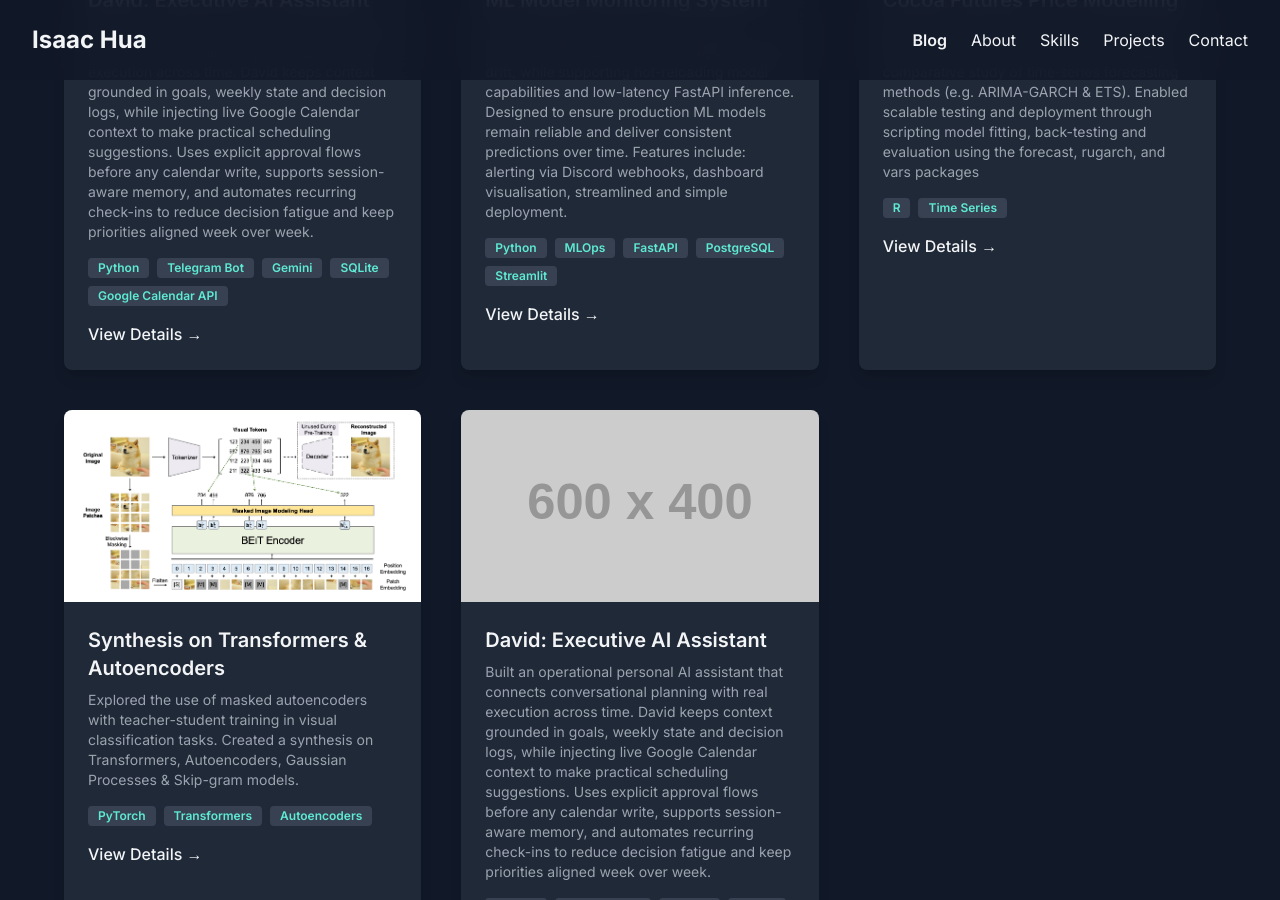
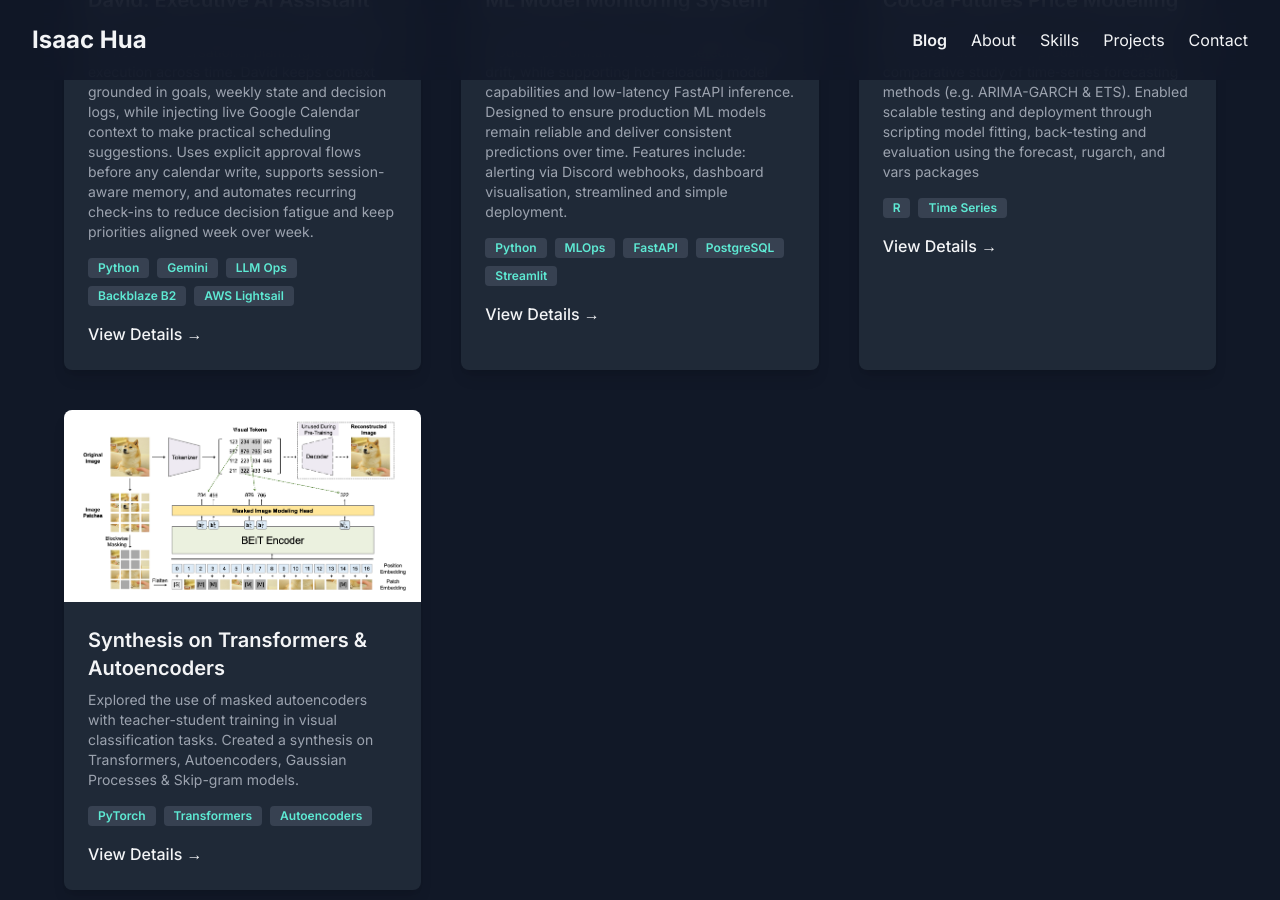
Before and after one commit to isaachuahy/isaachuahy.github.io, a Jekyll site: the page built from index.html, in a window 1280 px wide and 900 px high, scrolled down 2660 px. Built offline with Jekyll 4.4.1, drawn with Linux system fonts in a browser that asks for light colours; nearby versions of some CDN libraries; some of the changed text lies outside the part shown.

Commit message:
Update project details; remove duplicate David project card

```diff
--- a/index.html
+++ b/index.html
@@ -181,10 +181,10 @@ title: "Home"
                         </p>
                          <div class="flex flex-wrap gap-2 mb-4">
                             <span class="bg-gray-700 text-teal-300 text-xs font-semibold px-2.5 py-0.5 rounded">Python</span>
-                            <span class="bg-gray-700 text-teal-300 text-xs font-semibold px-2.5 py-0.5 rounded">Telegram Bot</span>
                             <span class="bg-gray-700 text-teal-300 text-xs font-semibold px-2.5 py-0.5 rounded">Gemini</span>
-                            <span class="bg-gray-700 text-teal-300 text-xs font-semibold px-2.5 py-0.5 rounded">SQLite</span>
-                            <span class="bg-gray-700 text-teal-300 text-xs font-semibold px-2.5 py-0.5 rounded">Google Calendar API</span>
+                            <span class="bg-gray-700 text-teal-300 text-xs font-semibold px-2.5 py-0.5 rounded">LLM Ops</span>
+                            <span class="bg-gray-700 text-teal-300 text-xs font-semibold px-2.5 py-0.5 rounded">Backblaze B2</span>
+                            <span class="bg-gray-700 text-teal-300 text-xs font-semibold px-2.5 py-0.5 rounded">AWS Lightsail</span>
                         </div>
                         <a href="https://github.com/isaachuahy/david" class="text-accent-color hover:text-accent-light font-medium inline-flex items-center">View Details &rarr;</a>
                     </div>
@@ -237,25 +237,6 @@ title: "Home"
                             <span class="bg-gray-700 text-teal-300 text-xs font-semibold px-2.5 py-0.5 rounded">Autoencoders</span>
                         </div>
                         <a href="https://drive.google.com/file/d/1npLudNQBb09_m_AR_Rq6GgmhCyfMGtTr/view" class="text-accent-color hover:text-accent-light font-medium inline-flex items-center">View Details &rarr;</a>
-                    </div>
-                </div>
-                <div class="bg-gray-800 rounded-lg shadow-lg overflow-hidden transform transition duration-300 hover:scale-105">
-                    <a href="https://github.com/isaachuahy/david" class="block">
-                    <img src="https://placehold.co/600x400/111827/5eead4?text=David+Executive+AI+Assistant" alt="David Executive AI Assistant" class="w-full h-48 object-cover" onerror="this.src='https://placehold.co/600x400/1f2937/9ca3af?text=Image+Error'">
-                    </a>
-                    <div class="p-6">
-                        <a href="https://github.com/isaachuahy/david" class="text-xl font-semibold mb-2 block hover:text-accent-light transition duration-200">David: Executive AI Assistant</a>
-                        <p class="text-gray-400 text-sm mb-4">Built an operational personal AI assistant that connects conversational planning with real execution across time. David keeps context grounded in goals, weekly state and decision logs, while injecting live Google Calendar context to make practical scheduling suggestions.
-                            Uses explicit approval flows before any calendar write, supports session-aware memory, and automates recurring check-ins to reduce decision fatigue and keep priorities aligned week over week.
-                        </p>
-                         <div class="flex flex-wrap gap-2 mb-4">
-                            <span class="bg-gray-700 text-teal-300 text-xs font-semibold px-2.5 py-0.5 rounded">Python</span>
-                            <span class="bg-gray-700 text-teal-300 text-xs font-semibold px-2.5 py-0.5 rounded">Telegram Bot</span>
-                            <span class="bg-gray-700 text-teal-300 text-xs font-semibold px-2.5 py-0.5 rounded">Gemini</span>
-                            <span class="bg-gray-700 text-teal-300 text-xs font-semibold px-2.5 py-0.5 rounded">SQLite</span>
-                            <span class="bg-gray-700 text-teal-300 text-xs font-semibold px-2.5 py-0.5 rounded">Google Calendar API</span>
-                        </div>
-                        <a href="https://github.com/isaachuahy/david" class="text-accent-color hover:text-accent-light font-medium inline-flex items-center">View Details &rarr;</a>
                     </div>
                 </div>
                  <!-- <div class="bg-gray-800 rounded-lg shadow-lg overflow-hidden transform transition duration-300 hover:scale-105">
```
